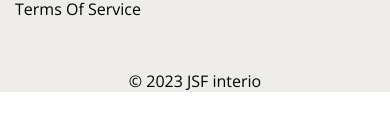
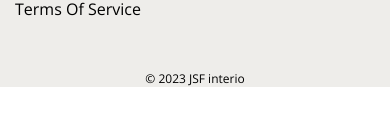
Before and after one commit to Jay9874/jf_interio, a React (Create React App) app in the folder frontend/: page /about in a window 390 px wide. Shown: the part 489-620 px from the top of the page. Built offline with nearby package versions, Linux system fonts and the light colour scheme.

Commit message:
mobile view copyright

```diff
--- a/frontend/src/components/Footer/footer.css
+++ b/frontend/src/components/Footer/footer.css
@@ -17,6 +17,7 @@
 
 .footer-copy-container{
     text-align: center;
+    font-size: .75rem;
 }
 
 .download-list-container{
```
